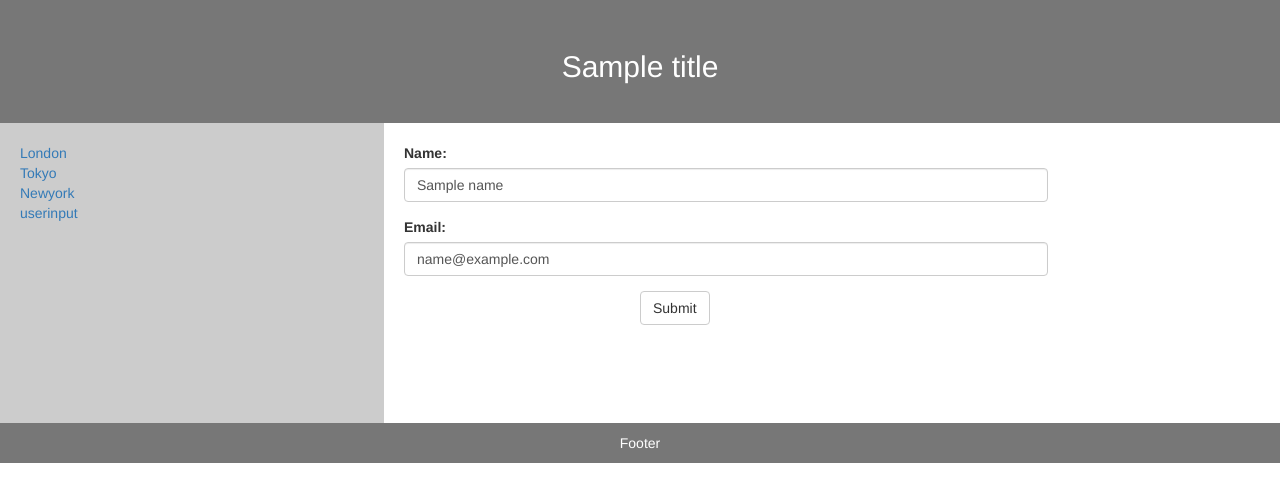
After one commit to lucky2k7/p1, a Django app: template project_1/templates/userinput.html in a window 1280 px wide. The commit adds this page. Shown: the top 502 px of the page. Run offline with Django 3.2, Linux system fonts and the light colour scheme; the template is opened without the code that fills it: most values are stand-ins (such as "Sample title", 1, 10 or a date in 2020); some libraries are stand-ins or nearby versions.

Commit message:
commit 1 date 1/3/23

```diff
--- a/project_1/static/css/style.css
+++ b/project_1/static/css/style.css
@@ -80,3 +80,31 @@ section::after {
         height: auto;
     }
 }
+
+.active {
+    background-color: black;
+}
+
+form {
+    float: left;
+    width: 60%;
+    padding: 20px;
+    height: 300px;
+    background-color: f1f1f1;
+}
+
+
+/* section::after {
+    content: "";
+    display: table;
+    clear: both;
+} */
+
+
+/* @media (max-width: 600px) {
+    form,
+    article {
+        width: 100%;
+        height: auto;
+    }
+} */
--- a/project_1/templates/base.html
+++ b/project_1/templates/base.html
@@ -6,9 +6,6 @@
 
 {% endblock  %}
 
-{% block tokyo_content %}
 
 
-{% endblock  %}
-
 {% include "footer.html" %}
--- a/project_1/templates/header.html
+++ b/project_1/templates/header.html
@@ -8,12 +8,13 @@
     <meta name="description" content="">
     <meta name="viewport" content="width=device-width, initial-scale=1">
     <link rel="stylesheet" href="static/css/style.css">
+    <link rel="stylesheet" href="https://maxcdn.bootstrapcdn.com/bootstrap/3.4.1/css/bootstrap.min.css">
 </head>
 
 <body>
 
     <header>
-        <h2>Cities</h2>
+        <h2>{{title}}</h2>
     </header>
     <!-- <h1>Hello</h1>
     <div class="main">
--- a/project_1/templates/nav.html
+++ b/project_1/templates/nav.html
@@ -1,7 +1,22 @@
+
 <nav>
     <ul>
-        <a href="/">London</a>
+        {% comment %} <a href="/">London</a>
         <a href="/tokyo">Tokyo</a>
-        <a href="/newyork">Newyork</a>
+        <a href="/newyork">Newyork</a> {% endcomment %}
+        {% comment %} {% if request.path == '/' %} active  {% endif %} {% endcomment %}
+
+
+        {% comment %} <li><a href="{% url "home" %}" class=" {% if request.path == '/' %} active  {% endif %} ">London</a></li>
+        <li><a href="{% url "tokyo" %}" class=" {% if request.path == '/tokyo' %} active  {% endif %} ">Tokyo</a></li>
+            <li><a href="{% url "newyork" %}" class=" {% if request.path == '/newyork' %} active  {% endif %} ">Newyork</a></li> {% endcomment %}
+
+        <li><a href="{% url "home" %}" class=" {% if request.path == '/' %} active  {% endif %} ">London</a></li>
+        {% url "tokyo" as url_name %}
+        <li><a href={{url_name}} class=" {% if request.path == url_name %} active  {% endif %} ">Tokyo</a></li>
+        <li><a href="{% url "newyork" %}" class=" {% if request.path == '/newyork' %} active  {% endif %} ">Newyork</a></li>
+
+        {% url "userinput" as url %}
+        <li><a href={{url}} class=" {% if request.path == url %} active  {% endif %} ">userinput</a></li>
     </ul>
 </nav>
--- a/project_1/templates/newyork.html
+++ b/project_1/templates/newyork.html
@@ -3,7 +3,7 @@
 {% extends "base.html" %}
 {% block content %}
         <article>
-            <h3>New York</h3>
+            <h3> {{title}}</h3>
             <p>New York City comprises 5 boroughs sitting where the Hudson River meets the Atlantic Ocean. At its core is Manhattan, a densely populated borough that’s among the world’s major commercial, financial and cultural centers. Its iconic sites include skyscrapers such as the Empire State Building and sprawling Central Park. Broadway theater is staged in neon-lit Times Square.</p>
         </article>
 
--- /dev/null
+++ b/project_1/templates/userinput.html
@@ -0,0 +1,22 @@
+{% extends "base.html" %}
+{% block content %}
+<div class="container">
+
+    {% comment %} <form method="GET", action = ""> {% endcomment %}
+    <form method="POST", action = "">
+        {% csrf_token %}
+        <div class="form-group">
+            <label for="Name">Name:</label>
+            <input class="form-control" id="name" value ="{{name}}"  name="name" >
+        </div>
+        <div class="form-group">
+            <label for="email">Email:</label>
+            <input type="" class="form-control" id="email" value= "{{email}}" name="email" >
+        </div>
+
+        <button type="submit" class="btn btn-default">Submit</button>
+    </form>
+</div>
+
+
+{% endblock content %}
```
Also changed, not shown: project_1/project_1/urls.py (+5 -4 lines), project_1/project_1/views.py (+38 -3 lines), project_1/templates/content.html (added, +9 -0 lines), project_1/db.sqlite3.
